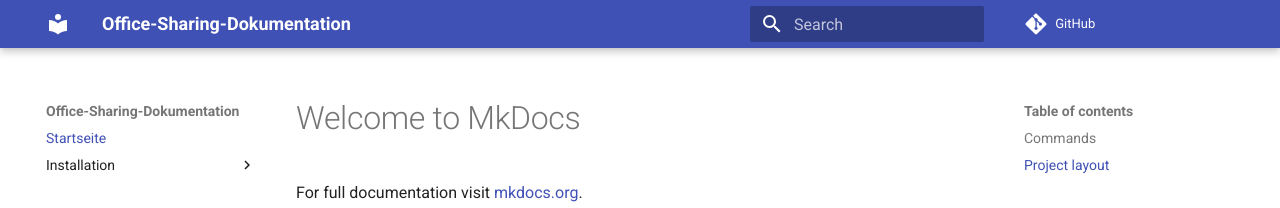
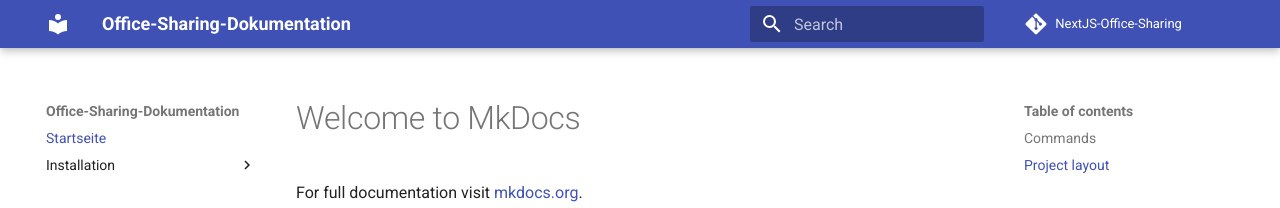
Before and after one commit to gz-bad-erzland-p2/Dokumentation, an MkDocs documentation site: the page built from docs/index.md, in a window 1280 px wide. Shown: the top 208 px of the page. Built offline with MkDocs 1.6.1 and Material for MkDocs 9.7.7, drawn with Linux system fonts in a browser that asks for light colours; comment, search, counter and statistics services are not loaded; part of the change alters nothing that is shown.

Commit message:
Fixed some typo

```diff
--- a/mkdocs.yml
+++ b/mkdocs.yml
@@ -3,9 +3,9 @@ site_name: Office-Sharing-Dokumentation
 site_author: Thomas
 site_description: Implementierung eines Prototypens
 repo_url: https://github.com/gz-bad-erzland-p2/Dokumentation
-repon_name: NextJS-Office-Sharing
+repo_name: NextJS-Office-Sharing
 
-# Copyrigth
+# Copyright
 copyright: Copyright &copy; 2022 Thomas
 
 theme:
```
